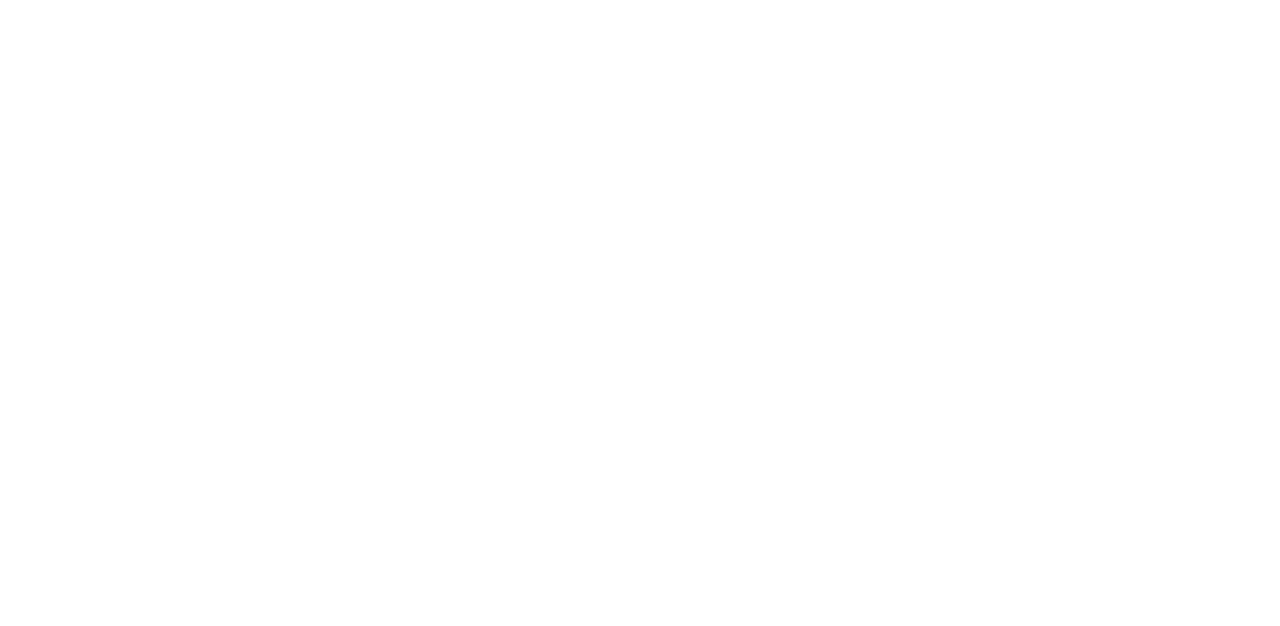
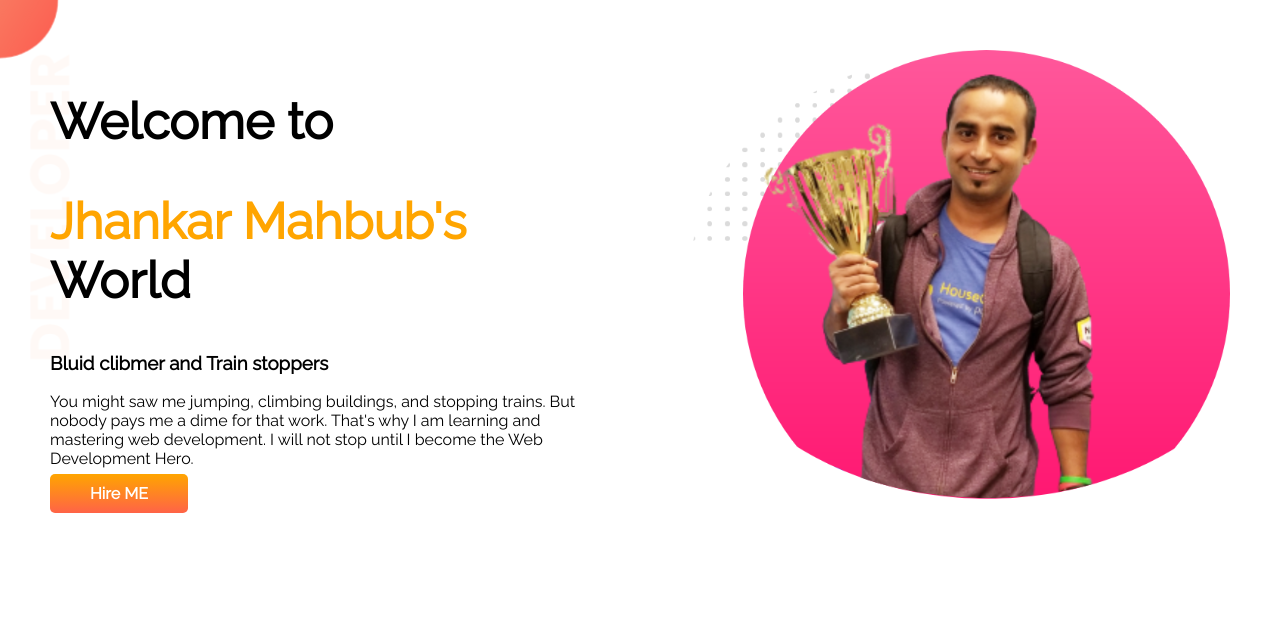
Before and after one commit to Imtiaz653/porfolio, a plain HTML site: page index.html in a window 1280 px wide. Drawn offline with Linux system fonts and the light colour scheme.

Commit message:
top banner added

```diff
--- a/index.html
+++ b/index.html
@@ -5,12 +5,32 @@
     <meta charset="UTF-8">
     <meta http-equiv="X-UA-Compatible" content="IE=edge">
     <meta name="viewport" content="width=device-width, initial-scale=1.0">
-    <title>Sohan's Porfolio</title>
+    <title>Jhankar's Porfolio</title>
+    <link rel="preconnect" href="https://fonts.googleapis.com">
+    <link rel="preconnect" href="https://fonts.gstatic.com" crossorigin>
+    <link href="https://fonts.googleapis.com/css2?family=Poppins&family=Raleway&display=swap" rel="stylesheet">
     <link rel="stylesheet" href="style.css">
+
 </head>
 
 <body>
-
+    <section class="top-banner">
+        <div class="half-width">
+            <h1>Welcome to</h1>
+            <h1><span class="orange-color">Jhankar Mahbub's</span> World</h1>
+            <h3>Bluid clibmer and Train stoppers</h3>
+            <p>You might saw me jumping, climbing buildings, and stopping trains. But nobody pays me a dime for that
+                work.
+                That's why I am learning and mastering web development. I will not stop until I become the Web
+                Development
+                Hero.
+            </p>
+            <a class="link-button" targe="_blank" href="">Hire ME</a>
+        </div>
+        <div class="half-width">
+            <img src="images/jhankar.png" alt="">
+        </div>
+    </section>
 </body>
 
 </html>
--- a/style.css
+++ b/style.css
@@ -0,0 +1,40 @@
+body {
+    font-family: 'Poppins', sans-serif;
+    font-family: 'Raleway', sans-serif;
+    margin: 0%;
+}
+
+h1 {
+    font-size: 50px;
+}
+
+.orange-color {
+    color: orange;
+}
+
+section {
+    display: flex;
+}
+
+.half-width {
+    width: 50%;
+    padding: 50px;
+}
+
+.half-width img {
+    width: 100%;
+}
+
+.link-button {
+    text-decoration: none;
+    background-image: linear-gradient(orange, tomato);
+    color: white;
+    font-weight: 700;
+    padding: 10px 40px;
+    border-radius: 5px;
+}
+
+.top-banner {
+    background-image: url(images/top-banner.png);
+    background-repeat: no-repeat;
+}
```
Also changed, not shown: images/dream-bg.png (added), images/exp-bg.png (added), images/jhankar.png (added), images/jhankar2.png (added), images/my-bg.png (added), images/my-bg2.png (added), images/top-banner.png (added), 7 other files.
